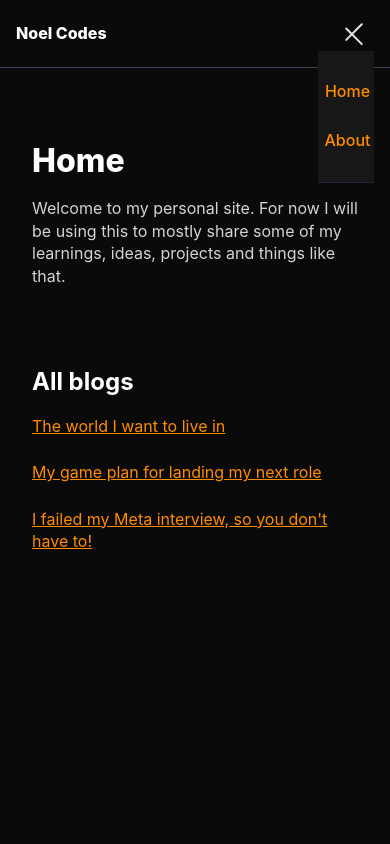
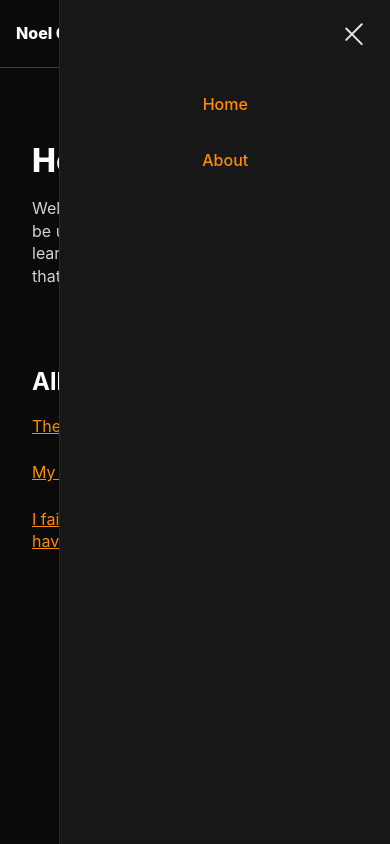
Before and after one commit to noelcodesxo/portfolio, an Eleventy site: page index.html in a window 390 px wide. Both pictures are taken after a click on the button "open navigation menu". Built offline with nearby package versions, Linux system fonts and the light colour scheme; Eleventy itself is replaced by a stand-in of ours; files that its build step writes are made by us from their sources.

Commit message:
Fixed navbar for mobile

```diff
--- a/_includes/base.njk
+++ b/_includes/base.njk
@@ -9,8 +9,7 @@
 <body>
     <header>
         <a href="/" class="nav-logo">Noel Codes</a>
-        <nav class="navbar">
-            <div class="nav-container">
+        <nav class="navbar" id="nav">
             <button class="hamburger" id="hamburger" aria-label="open navigation menu" title="open navigation menu">
                 <span></span>
                 <span></span>
@@ -20,7 +19,6 @@
                 <li><a href="/" class="nav-link">Home</a></li>
                 <li><a href="/about" class="nav-link">About</a></li>
             </ul>
-            </div>
         </nav>
     </header>
     <main>
@@ -32,6 +30,7 @@
         <script>
         const hamburger = document.getElementById('hamburger');
         const navMenu = document.getElementById('nav-menu');
+        const nav = document.getElementById('nav');
 
         function updateHamburgerLabel(isOpen) {
             const label = isOpen ? 'close navigation menu' : 'open navigation menu';
@@ -39,7 +38,7 @@
             hamburger.setAttribute('title', label);
         }
 
-        hamburger.addEventListener('click', () => {
+        nav.addEventListener('click', () => {
             const isOpen = !hamburger.classList.contains('active');
             hamburger.classList.toggle('active');
             navMenu.classList.toggle('active');
--- a/main.css
+++ b/main.css
@@ -28,24 +28,22 @@ body {
     line-height: 1.6;
 }
 
-
 header {
     max-width: 1400px;
     margin: 0 auto;
     padding: 1rem;
     display: flex;
+    position: relative;
     justify-content: space-between;
     align-items: center;
     border-bottom: 1px solid var(--border);
+    z-index: 11;
 }
 
 /* NAVBAR */
 .navbar {
     background-color: var(--bg);
     color: var(--primary);
-    position: sticky;
-    top: 0;
-    z-index: 100;
     backdrop-filter: blur(10px);
     width: auto;
     display: inline-flex;
@@ -56,10 +54,6 @@ header {
     display: flex;
     gap: 2rem;
     align-items: center;
-}
-
-.hamburger {
-    margin-left: 1rem;
 }
 
 .nav-logo {
@@ -90,6 +84,7 @@ header {
     background-color: #e5e5e5;
     border-radius: 2px;
     transition: all 0.3s ease;
+    z-index: 11;
 }
 
 .hamburger.active span:nth-child(1) {
@@ -107,22 +102,24 @@ header {
 .nav-menu {
     display: none;
     list-style: none;
-    gap: 0;
+    gap: 0.4rem;
     flex-direction: column;
-    position: absolute;
-    top: 100%;
-    left: 0;
-    right: 0;
-
-    padding: 1rem 0;
+    padding: 5rem 0;
+    top: -1rem;
+    height: 100vh;
+    width: 85vw;
+    right: -1rem;
 }
 
 .nav-menu.active {
     display: flex;
+    position: absolute;
     background-color: var(--bg);
     background-image: linear-gradient(rgba(180,180,180,0.08), rgba(180,180,180,0.08));
     background-blend-mode: lighten;
-    border-bottom: 1px solid var(--bg-light);
+    border-left: 1px solid var(--bg-light);
+    z-index: 1;
+    box-shadow: 0 2px 8px rgba(0,0,0,0.08);
 }
 
 .nav-link {
@@ -132,7 +129,7 @@ header {
     transition: color 0.3s ease;
     display: block;
     padding: 0.75rem 1rem;
-    border-left: 3px solid transparent;
+    border-left: 1px solid transparent;
     padding-left: 1rem;
 }
 
@@ -169,10 +166,6 @@ header {
         border-bottom-color: var(--link);
     }
 
-    .nav-container {
-        padding: 1.25rem 1rem;
-    }
-
     .nav-logo {
         font-size: 1.5rem;
     }
@@ -180,10 +173,6 @@ header {
 
 /* Medium devices (768px) - Increase spacing */
 @media (min-width: 768px) {
-    .nav-container {
-        padding: 1.5rem 2rem;
-    }
-
     .nav-logo {
         font-size: 1.75rem;
     }
@@ -195,10 +184,6 @@ header {
 
 /* Large devices (1024px+) - Optimal desktop experience */
 @media (min-width: 1024px) {
-    .nav-container {
-        padding: 1.5rem 1.5rem;
-    }
-
     .nav-menu {
         gap: 3rem;
     }
```
Lines whose indentation alone changed are shown as unchanged.
